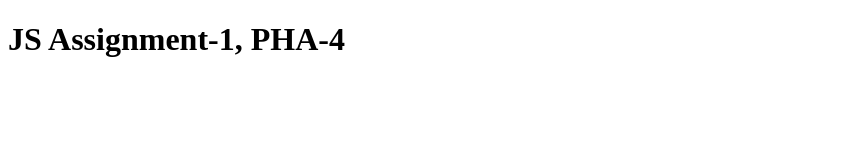
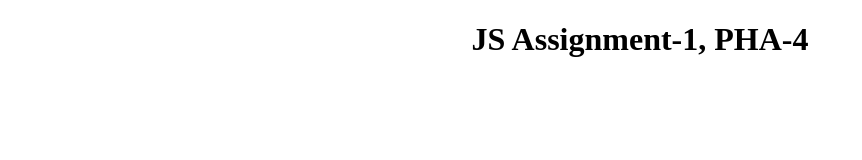
Before and after one commit to fahimtanvir21/pha4, a plain HTML site: page index.html in a window 1280 px wide. Shown: the whole page, without its empty margins (0-862 px from the left). Drawn offline with Linux system fonts and the light colour scheme.

Commit message:
Update index.html

```diff
--- a/index.html
+++ b/index.html
@@ -7,7 +7,7 @@
 
 
 <body>
-  <centert><h1>JS Assignment-1, PHA-4</h1></center>
+  <center><h1>JS Assignment-1, PHA-4</h1></center>
 
   </body>
 </html>
```
